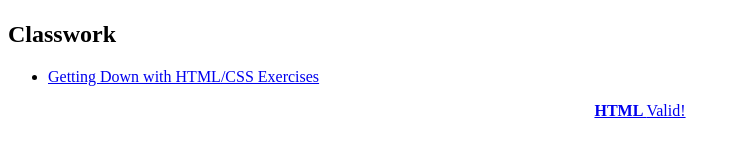
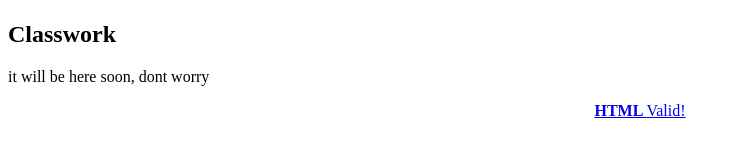
Before and after one commit to jwploetz/itd110, a plain HTML site: page index.html in a window 1280 px wide. Shown: the part 383-540 px from the top of the page, without its empty margins (0-739 px from the left). Drawn offline with Linux system fonts and the light colour scheme.

Commit message:
guihojhgifuyfugiho

```diff
--- a/index.html
+++ b/index.html
@@ -16,9 +16,7 @@ work on the exercises.
 </p>
 
 <h2>Classwork</h2>
-<ul>
-  <li><a href="gdw">Getting Down with HTML/CSS Exercises</a></li>
-</ul>
+  <p>it will be here soon, dont worry</p>
 
 <footer style="text-align: center;">
 <a href="http://validator.w3.org/check/referer">
```
